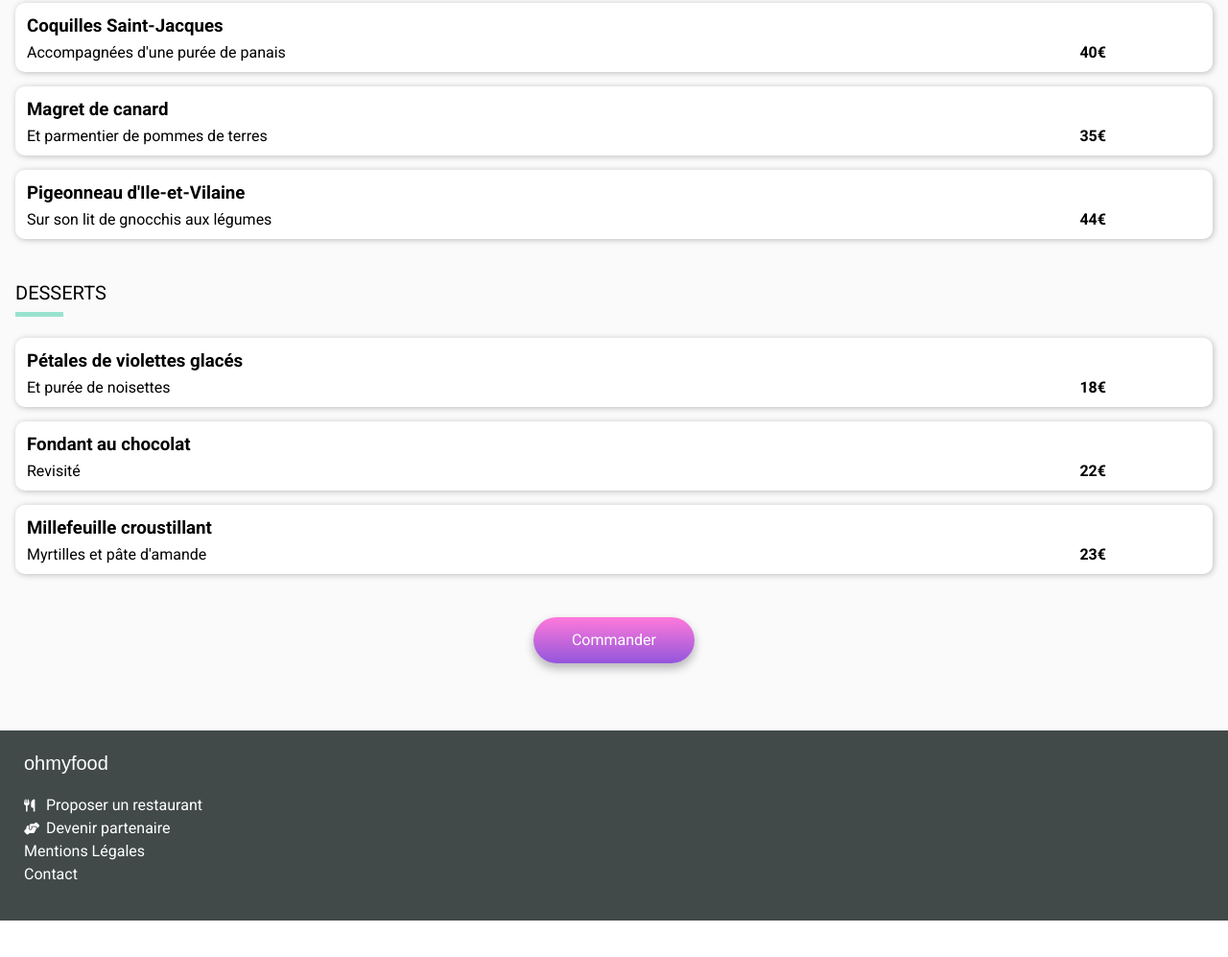
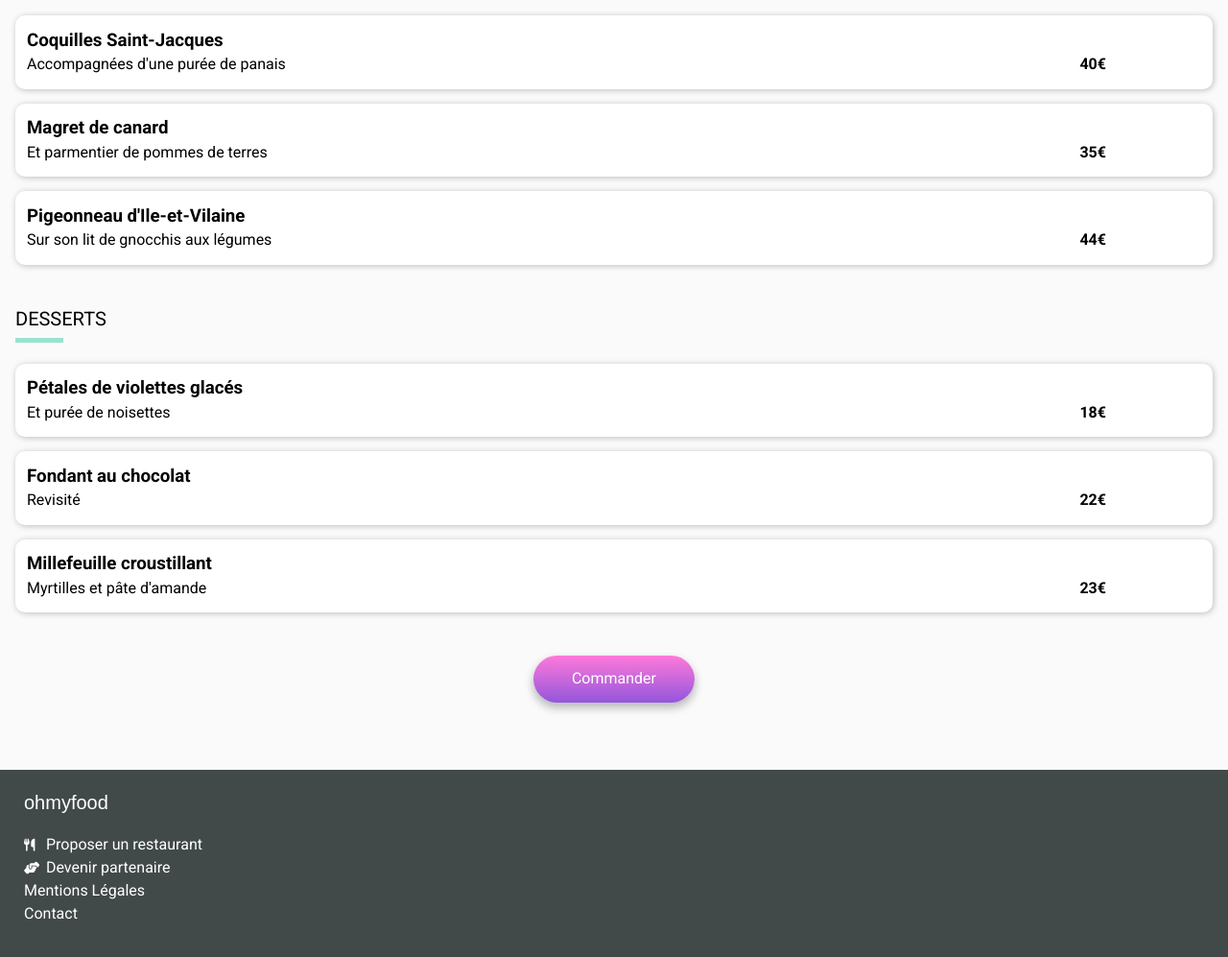
Before and after one commit to jola97/Projet_3_lala_joel, a website: page menu_pages/a_la_francaise.html in a window 1280 px wide. Shown: the part 839-1836 px from the top of the page at 96% size. Before the commit the page ends 1798 px from the top, so only its background shows below. Drawn offline with Linux system fonts and the light colour scheme; a web font is replaced by a local one.

```diff
--- a/sass/Layout/_footer.scss
+++ b/sass/Layout/_footer.scss
@@ -2,7 +2,7 @@
     background-color: #424949;
     color: #ffff;
     padding: 15px 0 20px 25px;
-    min-width: 517px;
+
 
 
     p{
--- a/sass/Layout/_header.scss
+++ b/sass/Layout/_header.scss
@@ -1,7 +1,6 @@
 .heading{
     display: flex;
     justify-content: center;
-    min-width: 517px;
     & p{
         margin-bottom: 0;
     }
--- a/sass/style.scss
+++ b/sass/style.scss
@@ -48,7 +48,6 @@
   text-align: center;
   width: 100%;
   font-family: "Roboto", sans-serif;
-  min-width: 517px;
 }
 
 .location {
@@ -155,7 +154,7 @@
 
 .menu__entree__plats__desserts__box {
   display: flex;
-  line-height: 0.5;
+  //line-height: 0.5;
   align-items: flex-end;
   background-color: #ffff;
   box-shadow: 1px 1px 6px #bdbdbd;
@@ -169,11 +168,13 @@
     padding-left: 12px;
     flex: none;
     transition: width 400ms ease;
+    align-self: center;
     h3, p{
       text-overflow: ellipsis;
-      //overflow-x: hidden;
+      overflow: hidden;
       white-space: nowrap;
       width: 81%;
+      margin: 5px 0;
     }
   }
   .menu__entree__plats__desserts__box__prices {
```
Also changed, not shown: public/css/style.css, 1 other file.
